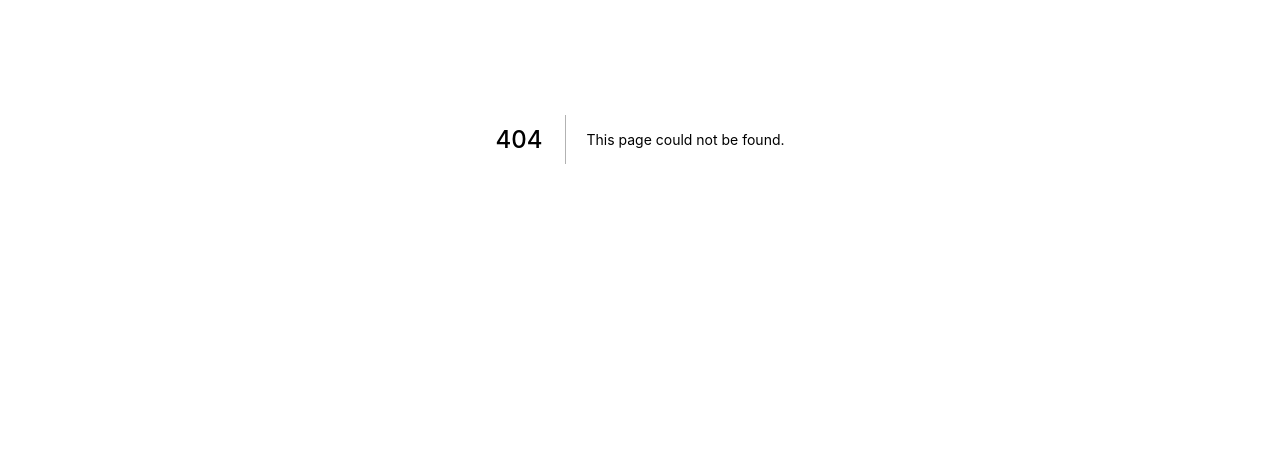
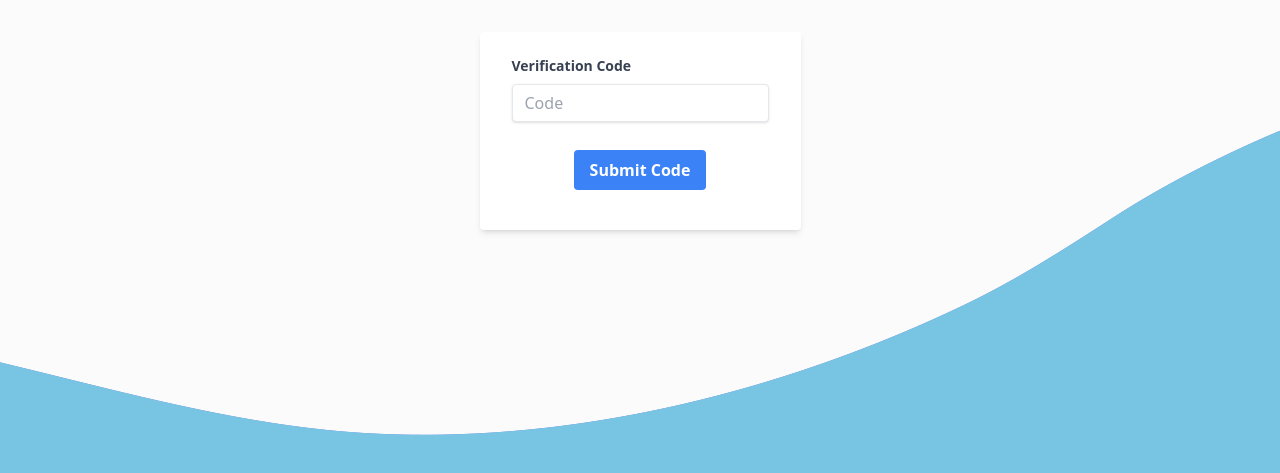
Before and after one commit to jloesch30/db-admin-next, a Next.js app: page /auth/verifyAccount in a window 1280 px wide. Before the commit this address had no page. Shown: the part 261-734 px from the top of the page. Built offline with nearby package versions, Linux system fonts and the light colour scheme.

Commit message:
verify page

```diff
--- /dev/null
+++ b/components/login/VerifyForm.js
@@ -0,0 +1,33 @@
+export default function VerifyForm({ passFormInfo }) {
+  return (
+    <div className="m-auto">
+      <form
+        onSubmit={passFormInfo}
+        className="bg-white shadow-md rounded mx-10 md:px-8 px-16 pt-6 pb-8 md:mb-4"
+      >
+        <div className="mb-4">
+          <label
+            className="block text-gray-700 text-sm font-bold mb-2"
+            htmlFor="username"
+          >
+            Verification Code
+          </label>
+          <input
+            className="shadow appearance-none border rounded w-full py-2 px-3 text-gray-700 mb-3 leading-tight focus:outline-none focus:shadow-outline"
+            id="code"
+            type="text"
+            placeholder="Code"
+          ></input>
+        </div>
+        <div className="flex items-center flex-col">
+          <button
+            className="bg-blue-500 hover:bg-blue-700 text-white font-bold py-2 mb-2 px-4 rounded focus:outline-none focus:shadow-outline"
+            type="submit"
+          >
+            Submit Code
+          </button>
+        </div>
+      </form>
+    </div>
+  );
+}
--- a/pages/api/hello.js
+++ /dev/null
@@ -1,5 +0,0 @@
-// Next.js API route support: https://nextjs.org/docs/api-routes/introduction
-
-export default function handler(req, res) {
-  res.status(200).json({ name: 'John Doe' })
-}
--- a/pages/api/secret/index.js
+++ /dev/null
@@ -1,15 +0,0 @@
-import { getSession } from "next-auth/react";
-
-export default async (req, res) => {
-    const session = await getSession({req})
-
-    if (session) {
-        res.send({
-            content: "welcome to the secret page"
-        })
-    } else {
-        res.send({
-            error: "You need to sign in"
-        })
-    }
-}
--- /dev/null
+++ b/pages/auth/verifyAccount.js
@@ -0,0 +1,12 @@
+import react from "react";
+import VerifyForm from "../../components/login/VerifyForm";
+
+export default function verifyUser() {
+  return (
+    <main>
+      <div className="flex h-screen">
+        <VerifyForm></VerifyForm>
+      </div>
+    </main>
+  );
+}
```
Also changed, not shown: 1 other file (tests, documents, lock files or other folders).
